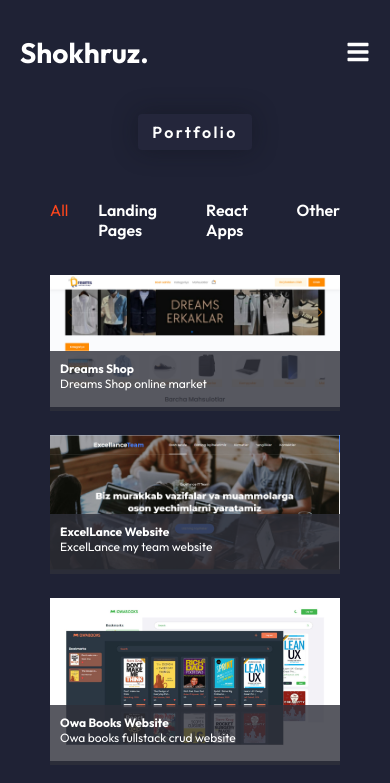
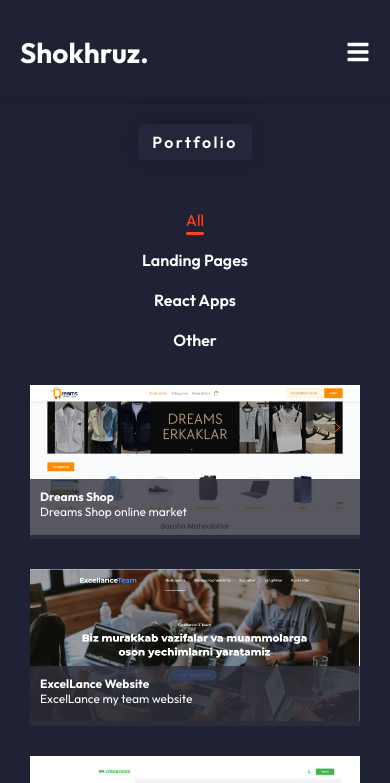
Before and after one commit to shokhruzisroilov/my-portfolio, a React (Vite) app: page /portfolio in a window 390 px wide. Shown: the top 783 px of the page. Built offline with nearby package versions, Linux system fonts and the light colour scheme.

Commit message:
lates update

```diff
--- a/src/pages/Portfolio.scss
+++ b/src/pages/Portfolio.scss
@@ -1,5 +1,8 @@
 .portfolio__section {
 	width: 100%;
+	background-color: #1f2235;
+	// padding-top: 50px;
+	padding-bottom: 50px;
 }
 
 .portfolio__container {
@@ -9,7 +12,10 @@
 	display: flex;
 	flex-direction: column;
 	align-items: center;
-	padding: 50px 100px;
+	padding: 50px 80px;
+	box-shadow: 0px 0px 24px rgba(0, 0, 0, 0.2);
+	border-radius: 10px;
+	transition: all 0.3s ease;
 }
 
 .portfolio__header {
@@ -20,6 +26,7 @@
 	display: flex;
 	align-items: center;
 	justify-content: center;
+
 	h3 {
 		font-weight: 600;
 		font-size: 16px;
@@ -34,8 +41,10 @@
 .filter {
 	display: flex;
 	list-style: none;
-	column-gap: 30px;
+	column-gap: 40px;
 	padding-top: 50px;
+	justify-content: center;
+
 	li {
 		.nav-link {
 			font-weight: 600;
@@ -44,9 +53,28 @@
 			color: #ffffff;
 			cursor: pointer;
 			text-decoration: none;
+			transition: color 0.3s ease;
+
+			&:hover {
+				color: #fe7043;
+			}
 		}
+
 		.active-link {
 			color: #fe461c;
+			position: relative;
+		}
+
+		.active-link::after {
+			content: '';
+			position: absolute;
+			left: 0;
+			right: 0;
+			bottom: -5px;
+			width: 100%;
+			height: 3px;
+			background-color: #fe461c;
+			border-radius: 4px;
 		}
 	}
 }
@@ -54,18 +82,77 @@
 .projects__content {
 	display: grid;
 	grid-template-columns: repeat(auto-fit, minmax(280px, 1fr));
-	gap: 24px;
+	gap: 30px;
 	padding-top: 35px;
+	transition: all 0.3s ease;
+}
+
+.project__card {
+	position: relative;
+	overflow: hidden;
+	border-radius: 10px;
+	box-shadow: 0 10px 20px rgba(0, 0, 0, 0.1);
+	transition: transform 0.3s ease-in-out;
+
+	&:hover {
+		transform: scale(1.05);
+		box-shadow: 0 15px 30px rgba(0, 0, 0, 0.2);
+	}
+}
+
+.project__image {
+	width: 100%;
+	height: 200px;
+	object-fit: cover;
+	border-radius: 10px 10px 0 0;
+}
+
+.project__info {
+	padding: 20px;
+	background-color: #24263b;
+	color: #ffffff;
+	text-align: center;
+
+	h4 {
+		font-size: 18px;
+		font-weight: 700;
+		margin-bottom: 10px;
+	}
+
+	p {
+		font-size: 14px;
+		color: #9da1b4;
+	}
+}
+
+@media screen and (min-width: 1441px) {
+	.portfolio__container {
+		padding: 50px 100px;
+		.projects__content {
+			grid-template-columns: repeat(3, 1fr);
+		}
+	}
 }
 
 @media screen and (max-width: 1200px) {
 	.portfolio__container {
-		padding: 50px;
+		padding: 40px;
+		.projects__content {
+			grid-template-columns: repeat(2, 1fr);
+		}
 	}
 }
 
 @media screen and (max-width: 768px) {
 	.portfolio__container {
-		padding: 10px 50px;
+		padding: 20px 30px;
+		.projects__content {
+			grid-template-columns: 1fr;
+		}
+		.filter {
+			flex-direction: column;
+			align-items: center;
+			row-gap: 20px;
+		}
 	}
 }
```
